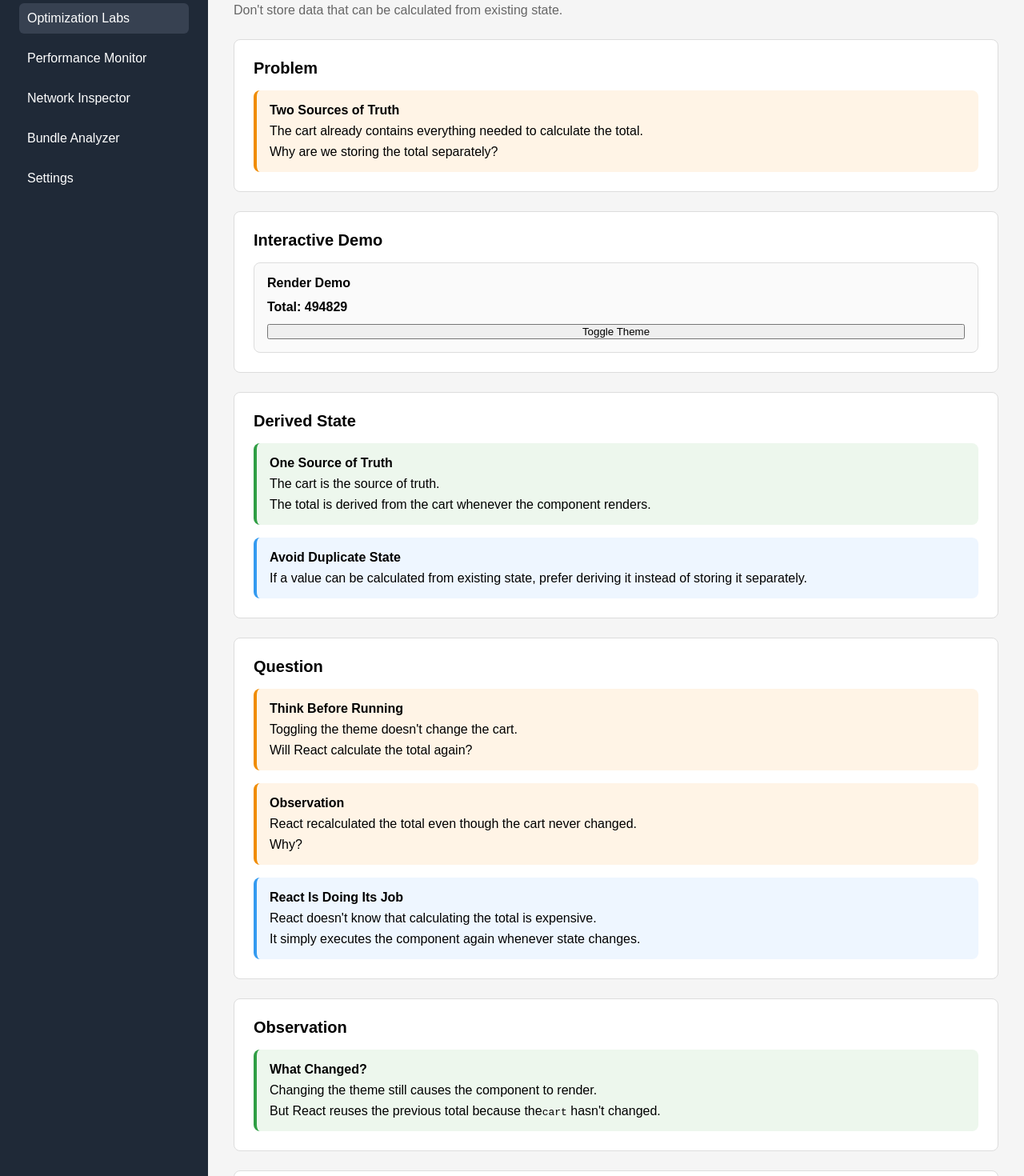
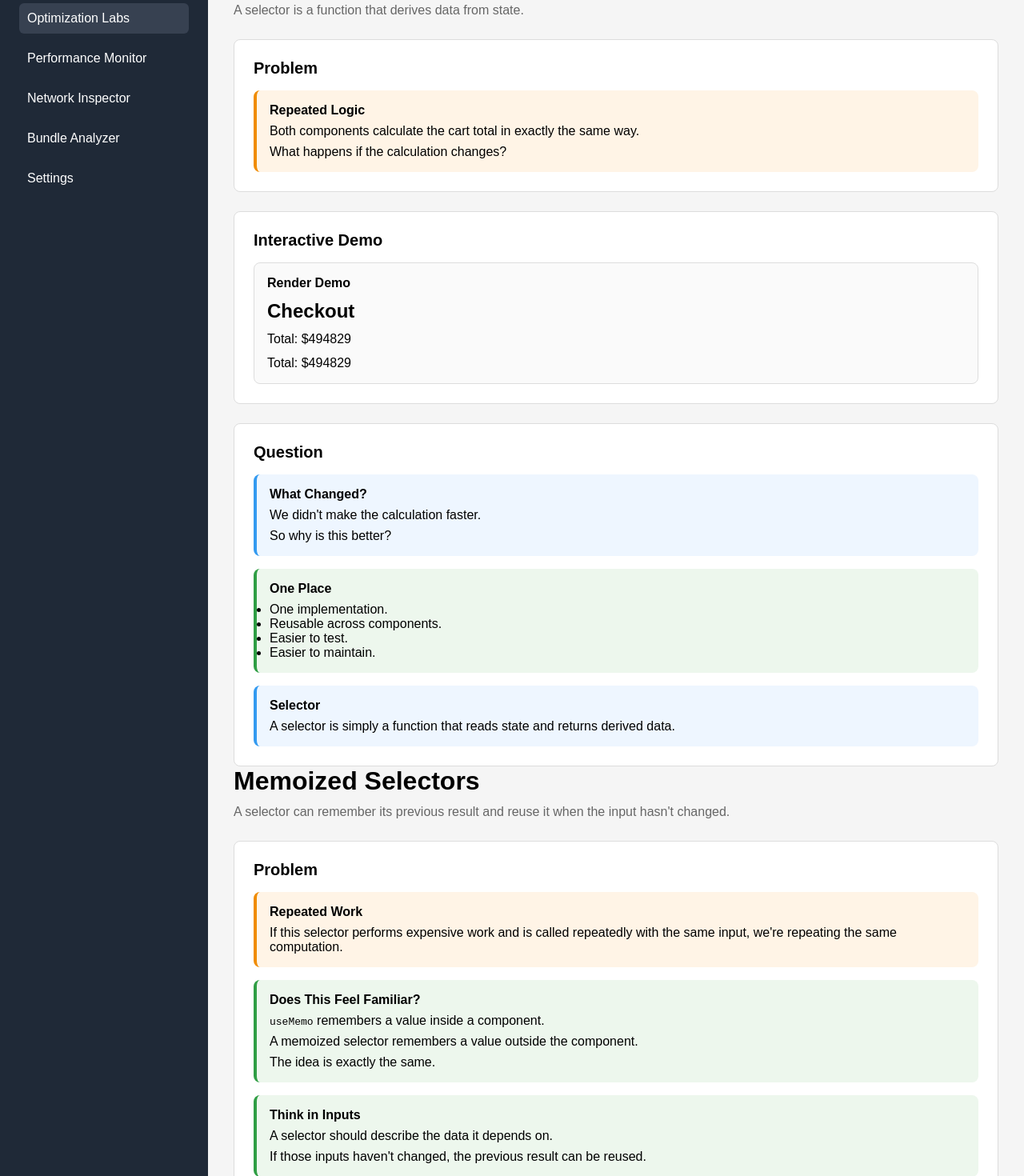
Before and after one commit to socbasillote/React-Optimization, a React (Vite) app in the folder react-performance-playground/: page /labs in a window 1280 px wide. Shown: the part 140-1610 px from the top of the page at 80% size. Built offline with nearby package versions, Linux system fonts and the light colour scheme.

Commit message:
selectors

```diff
--- a/react-performance-playground/src/app/router.jsx
+++ b/react-performance-playground/src/app/router.jsx
@@ -14,7 +14,8 @@ import SettingsPage from "../pages/Settings/SettingsPage";
 //import FunctionIdentityLabs from "../labs/function-identity";
 //import UseCallbackLabs from "../labs/useCallback";
 //import NotToMeMoize from "../labs/NotToMemoize";
-import DeriveState from "../labs/derived_state";
+//import DeriveState from "../labs/derived_state";
+import SelectorLabs from "../labs/selectors";
 //import RenderingFundamentalsLab from "../labs/rendering-fundamentals";
 
 export default function AppRouter() {
@@ -22,7 +23,7 @@ export default function AppRouter() {
     <Routes>
       <Route element={<AppLayout />}>
         <Route index element={<DashboardPage />} />
-        <Route path="labs" element={<DeriveState />} />
+        <Route path="labs" element={<SelectorLabs />} />
         <Route path="performance" element={<PerformanceMonitorPage />} />
         <Route path="network" element={<NetworkInspectorPage />} />
         <Route path="bundle" element={<BundleAnalyzerPage />} />
--- /dev/null
+++ b/react-performance-playground/src/labs/selectors/CartSummary.jsx
@@ -0,0 +1,9 @@
+import { selectCartTotal } from "./cart";
+
+function CartSummary({ cart }) {
+  const total = selectCartTotal(cart);
+
+  return <p>Total: ${total}</p>;
+}
+
+export default CartSummary;
--- /dev/null
+++ b/react-performance-playground/src/labs/selectors/Checkout.jsx
@@ -0,0 +1,14 @@
+import { selectCartTotal } from "./cart";
+
+function Checkout({ cart }) {
+  const total = selectCartTotal(cart);
+
+  return (
+    <>
+      <h2>Checkout</h2>
+
+      <p>Total: ${total}</p>
+    </>
+  );
+}
+export default Checkout;
--- /dev/null
+++ b/react-performance-playground/src/labs/selectors/Parent.jsx
@@ -0,0 +1,23 @@
+import { useState } from "react";
+
+import CartSummary from "./CartSummary";
+import Checkout from "./Checkout";
+
+function Parent() {
+  const [cart, setCart] = useState(() =>
+    Array.from({ length: 10000 }, (_, index) => ({
+      id: index,
+      name: `Item ${index}`,
+      price: Math.floor(Math.random() * 100),
+      quantity: 1,
+    })),
+  );
+  return (
+    <>
+      <Checkout cart={cart} />
+      <CartSummary cart={cart} />
+    </>
+  );
+}
+
+export default Parent;
--- /dev/null
+++ b/react-performance-playground/src/labs/selectors/cart.js
@@ -0,0 +1,39 @@
+export const selectCartTotal = memoize((cart) => {
+  console.log("Calculating total...");
+
+  return cart.reduce((sum, item) => {
+    return sum + item.price * item.quantity;
+  }, 0);
+});
+
+export function memoize(fn) {
+  let lastInput;
+  let lastResult;
+
+  return function (input) {
+    if (input === lastInput) {
+      return lastResult;
+    }
+
+    lastInput = input;
+    lastResult = fn(input);
+
+    return lastResult;
+  };
+}
+
+/*
+import { createSelector } from "@reduxjs/toolkit";
+
+const selectCart = (state) => state.cart;
+
+export const selectCartTotal = createSelector(
+  [selectCart],
+  (cart) => {
+    console.log("Calculating total...");
+
+    return cart.reduce((sum, item) => {
+      return sum + item.price * item.quantity;
+    }, 0);
+  }
+); */
--- /dev/null
+++ b/react-performance-playground/src/labs/selectors/index.jsx
@@ -0,0 +1,92 @@
+import Callout from "../../components/lab/Callout";
+import LabCard from "../../components/lab/LabCard";
+
+import LabLayout from "../../components/lab/LabLayout";
+import LabSection from "../../components/lab/LabSection";
+
+import Parent from "./Parent";
+
+function SelectorLabs() {
+  return (
+    <>
+      <LabLayout
+        title="Selectors"
+        description="A selector is a function that derives data from state."
+      >
+        <LabSection title="Problem">
+          <Callout title="Repeated Logic" variant="warning">
+            <p>
+              Both components calculate the cart total in exactly the same way.
+            </p>
+
+            <p>What happens if the calculation changes?</p>
+          </Callout>
+        </LabSection>
+
+        <LabSection title="Interactive Demo">
+          <LabCard title="Render Demo">
+            <Parent />
+          </LabCard>
+        </LabSection>
+
+        <LabSection title="Question">
+          <Callout title="What Changed?" variant="info">
+            <p>We didn't make the calculation faster.</p>
+
+            <p>So why is this better?</p>
+          </Callout>
+
+          <Callout title="One Place" variant="success">
+            <ul>
+              <li>One implementation.</li>
+              <li>Reusable across components.</li>
+              <li>Easier to test.</li>
+              <li>Easier to maintain.</li>
+            </ul>
+          </Callout>
+
+          <Callout title="Selector" variant="info">
+            <p>
+              A selector is simply a function that reads state and returns
+              derived data.
+            </p>
+          </Callout>
+        </LabSection>
+      </LabLayout>
+
+      <LabLayout
+        title="Memoized Selectors"
+        description="A selector can remember its previous result and reuse it when the input hasn't changed."
+      >
+        <LabSection title="Problem">
+          <Callout title="Repeated Work" variant="warning">
+            <p>
+              If this selector performs expensive work and is called repeatedly
+              with the same input, we're repeating the same computation.
+            </p>
+          </Callout>
+
+          <Callout title="Does This Feel Familiar?" variant="success">
+            <p>
+              <code>useMemo</code> remembers a value inside a component.
+            </p>
+
+            <p>A memoized selector remembers a value outside the component.</p>
+
+            <p>The idea is exactly the same.</p>
+          </Callout>
+          <Callout title="Think in Inputs" variant="success">
+            <p>A selector should describe the data it depends on.</p>
+
+            <p>
+              If those inputs haven't changed, the previous result can be
+              reused.
+            </p>
+          </Callout>
+        </LabSection>
+      </LabLayout>
+    </>
+  );
+}
+
+export default SelectorLabs;
```
